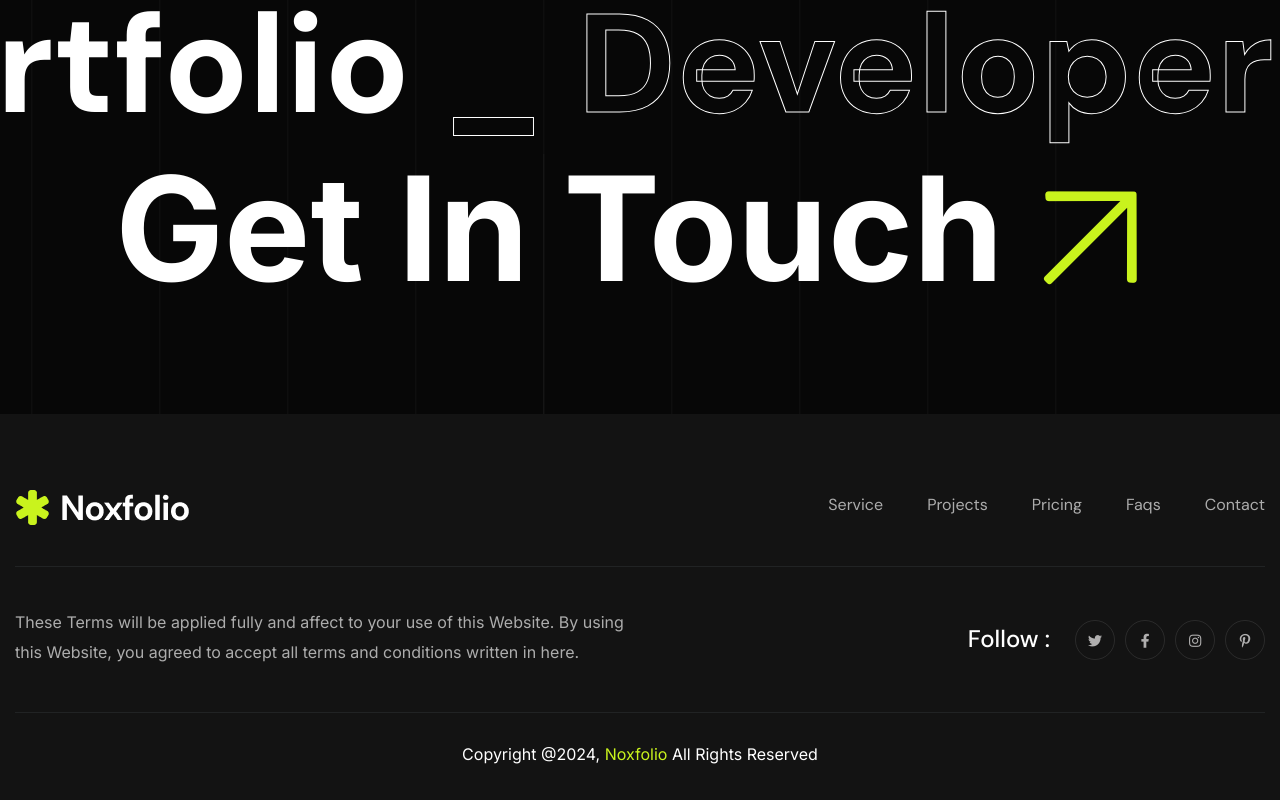
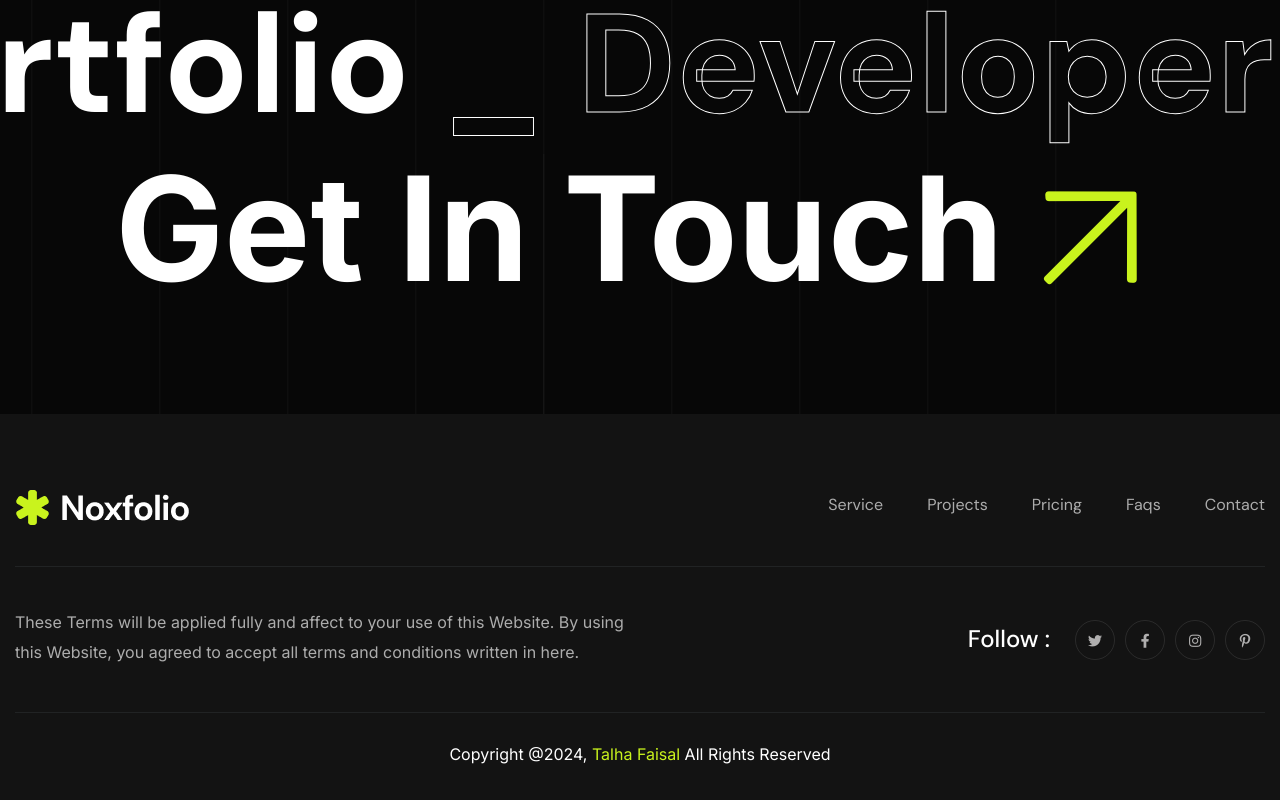
Before and after one commit to talha442/Portfolio, a Next.js app: page / in a window 1280 px wide. Shown: the part 9417-10217 px from the top of the page. Built offline with nearby package versions, Linux system fonts and the light colour scheme.

Commit message:
Changes in footer

```diff
--- a/layout/Footer.js
+++ b/layout/Footer.js
@@ -256,7 +256,7 @@ export const Footer2 = () => {
             <p>
               Copyright @{date},{" "}
               <Link legacyBehavior href="/">
-                Noxfolio
+                Talha Faisal
               </Link>{" "}
               All Rights Reserved
             </p>
```
